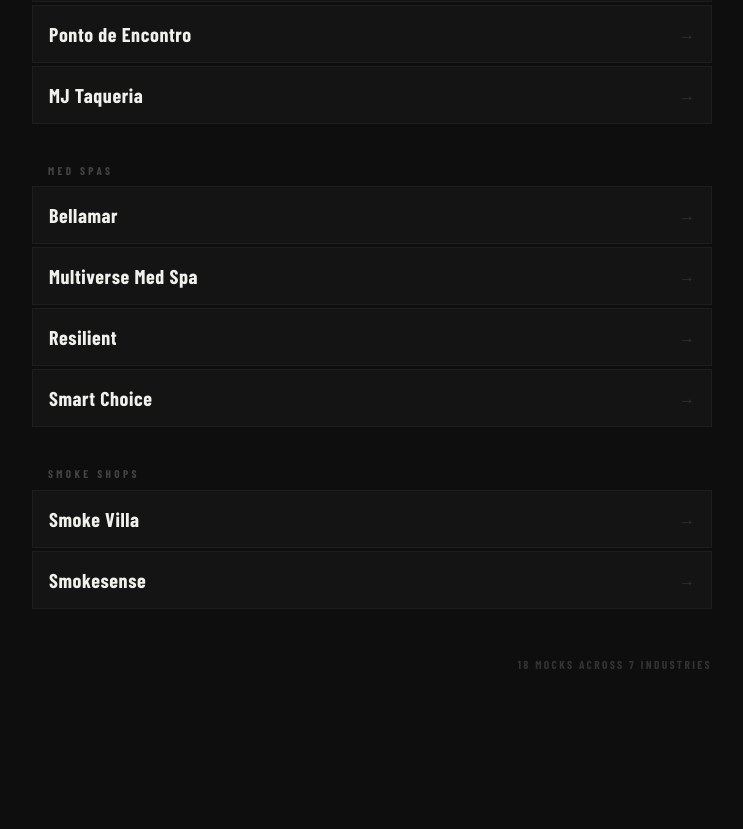
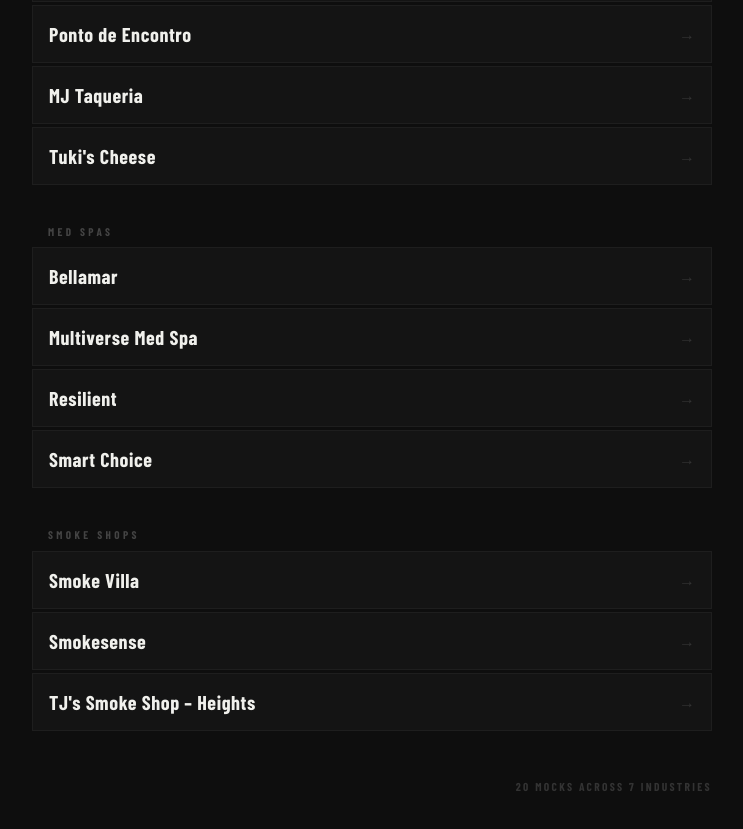
Before and after one commit to emmanuelAM01/quesoVentures-lead-mocks, a plain HTML site: page index.html in a window 1280 px wide. Shown: the part 1060-1889 px from the top of the page, without its empty margins (268-1011 px from the left). Before the commit the page ends 1795 px from the top, so only its background shows below. Drawn offline with nearby package versions, Linux system fonts and the light colour scheme.

Commit message:
update: toc

```diff
--- a/index.html
+++ b/index.html
@@ -195,6 +195,10 @@
           <span class="lead-name">MJ Taqueria</span>
           <span class="lead-arrow">→</span>
         </a></li>
+        <li><a href="foodTrucks/tuki/" target="_blank" rel="noopener">
+          <span class="lead-name">Tuki's Cheese</span>
+          <span class="lead-arrow">→</span>
+        </a></li>
       </ul>
     </div>
 
@@ -231,12 +235,16 @@
           <span class="lead-name">Smokesense</span>
           <span class="lead-arrow">→</span>
         </a></li>
+        <li><a href="smokeShops/tj/" target="_blank" rel="noopener">
+          <span class="lead-name">TJ's Smoke Shop – Heights</span>
+          <span class="lead-arrow">→</span>
+        </a></li>
       </ul>
     </div>
 
   </main>
 
-  <p class="count">18 mocks across 7 industries</p>
+  <p class="count">20 mocks across 7 industries</p>
 
 </body>
 </html>
```
